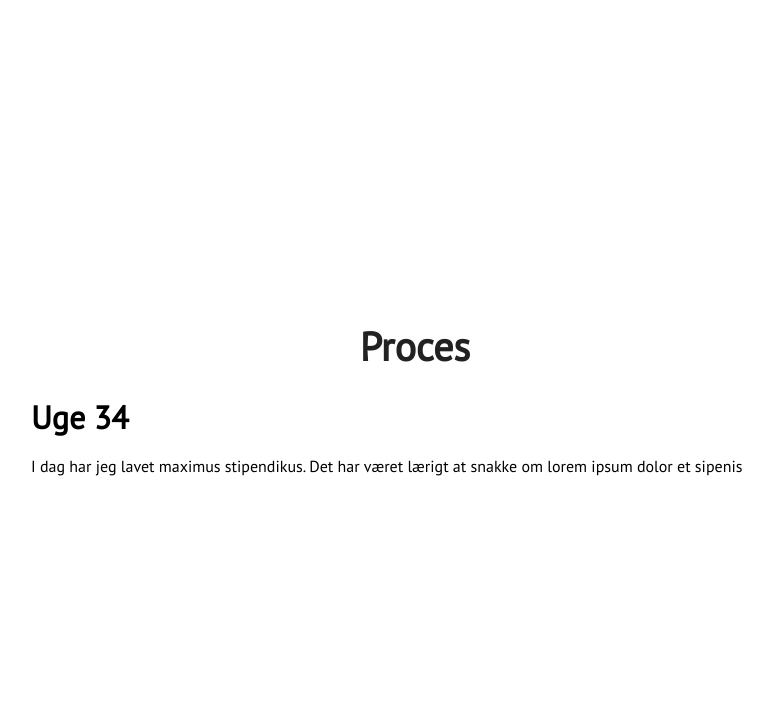
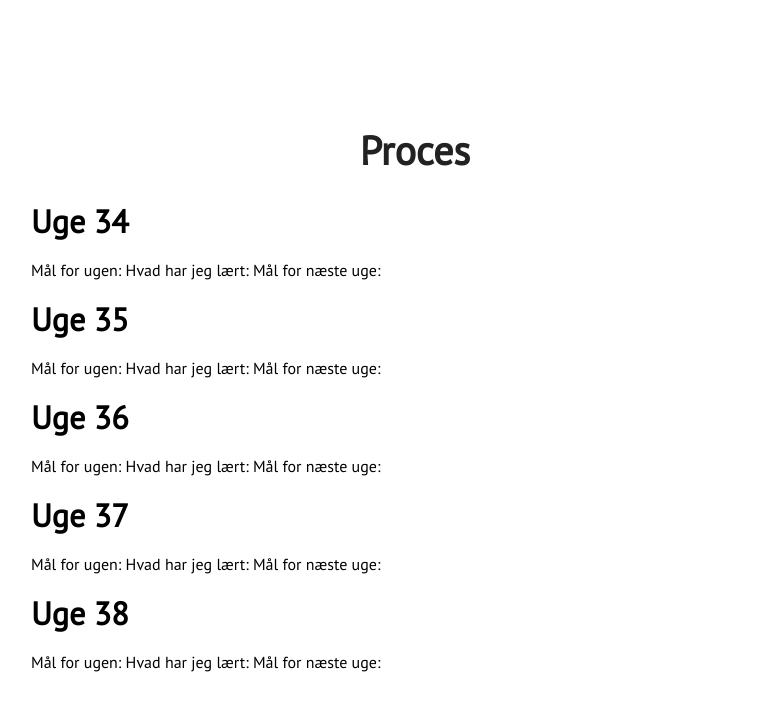
Before and after one commit to EmreAltiintas/portfolio, a Jekyll site: the page built from index.html, in a window 1280 px wide and 900 px high, scrolled down 3023 px. Shown: the top 711 px of the window, without its empty margins (225-998 px from the left). Built offline with Jekyll 4.4.1, drawn with Linux system fonts in a browser that asks for light colours; nearby versions of some CDN libraries.

Commit message:
Update projects.html

```diff
--- a/_includes/projects.html
+++ b/_includes/projects.html
@@ -9,8 +9,51 @@
                      Uge 34
                  </h1>
                     <p>
-                        I dag har jeg lavet maximus stipendikus. Det har været lærigt at snakke om lorem ipsum dolor et sipenis
+                        Mål for ugen:
+                        Hvad har jeg lært:
+                        Mål for næste uge:
                     </p>
+                    <!-- NY UGE  -->
+
+
+                    <h1>
+                     Uge 35
+                     </h1>
+                       <p>
+                        Mål for ugen:
+                        Hvad har jeg lært:
+                        Mål for næste uge:
+                        </p>
+            <!-- NY UGE  -->
+
+            <h1>
+                     Uge 36
+                 </h1>
+              <p>
+                        Mål for ugen:
+                        Hvad har jeg lært:
+                        Mål for næste uge:
+                    </p>
+            <!-- NY UGE  -->
+            <h1>
+                     Uge 37
+                 </h1>
+              <p>
+                        Mål for ugen:
+                        Hvad har jeg lært:
+                        Mål for næste uge:
+                    </p>
+            <!-- NY UGE  -->
+            <h1>
+                     Uge 38
+                 </h1>
+              <p>
+                        Mål for ugen:
+                        Hvad har jeg lært:
+                        Mål for næste uge:
+                    </p>
+
+
 
         </div>
     </section>
```
